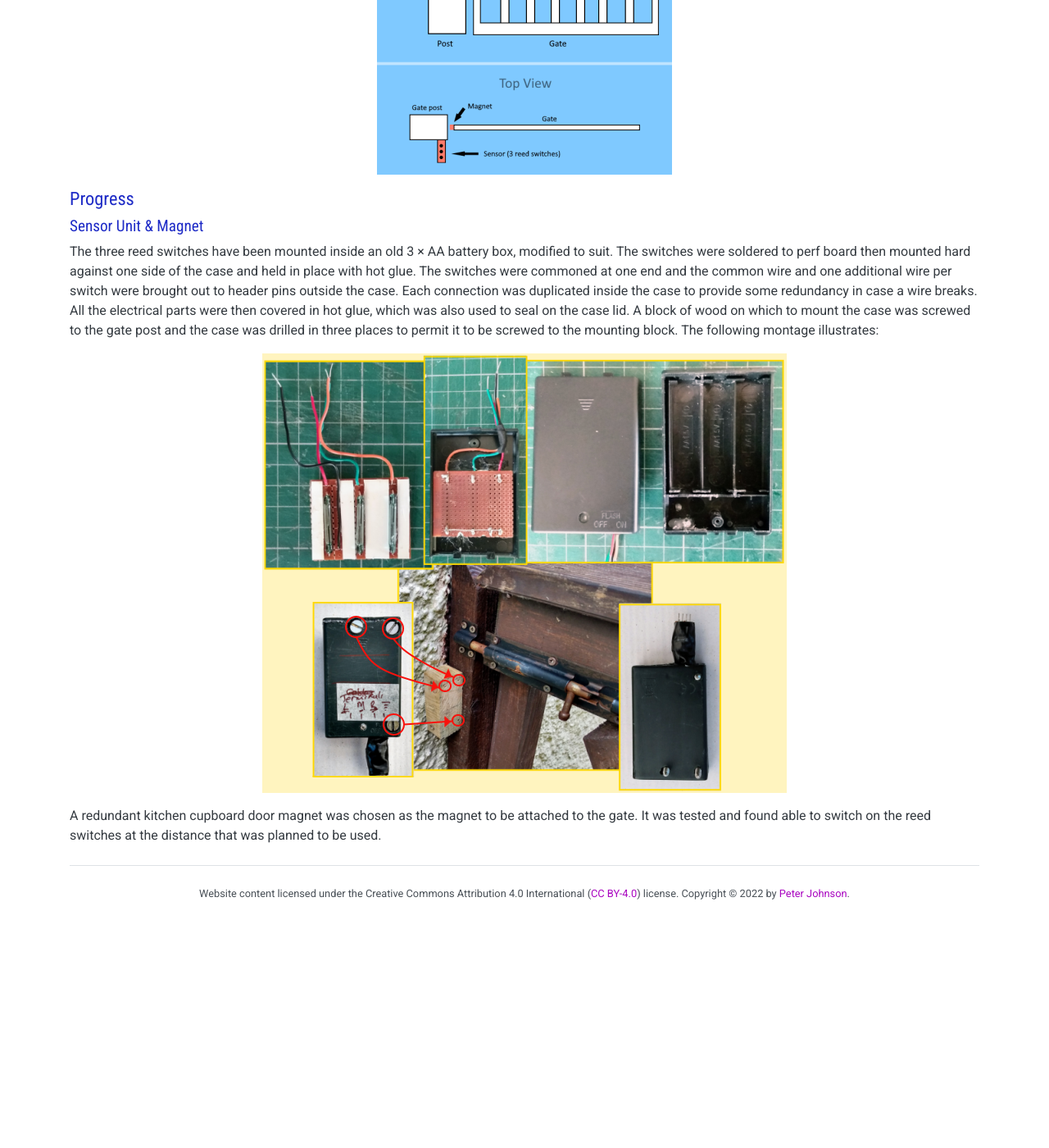
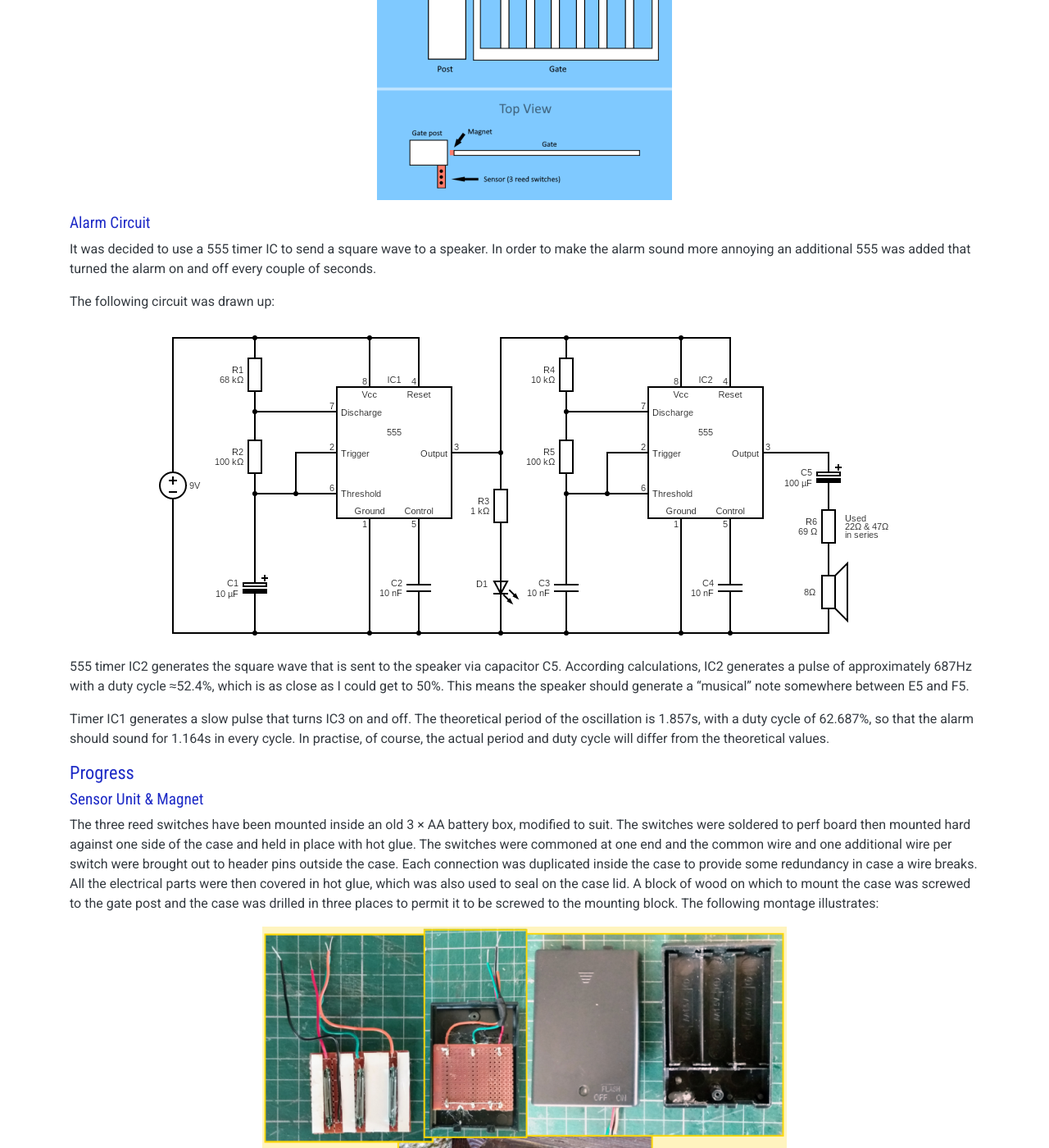
Before and after one commit to cahamo/cahamo.github.io, a Jekyll site: the page built from projects/gate-sensor/index.html, in a window 1280 px wide and 1400 px high, scrolled down 1078 px. Shown: the whole window at 82% size. Built offline with Jekyll 4.4.1, drawn with Linux system fonts in a browser that asks for light colours; comment, search, counter and statistics services are not loaded; before the commit the page ends 2194 px from its top, so only the background shows below that; some of the changed text lies outside the part shown.

Commit message:
Add gate sensor alram circuit details
Add circuit design with schematic
Add circuit breadboard video and describe tests

```diff
--- a/projects/gate-sensor/index.html
+++ b/projects/gate-sensor/index.html
@@ -35,6 +37,18 @@ layout: default
 
 <p><img class="img-fluid mx-auto d-block" src="/assets/img/projects/gate-sensor/gate-sensor--gate-diagram_360x486.png" width="360" height="486" alt="Diagram of gate sensor case and magnet locations on gate"></p>
 
+<h3>Alarm Circuit</h3>
+
+<p>It was decided to use a 555 timer IC to send a square wave to a speaker. In order to make the alarm sound more annoying an additional 555 was added that turned the alarm on and off every couple of seconds.</p>
+
+<p>The following circuit was drawn up:</p>
+
+<p><img class="img-fluid mx-auto d-block" src="/assets/img/projects/gate-sensor/gate-sensor--alarm-circuit-diagram_906x389.png" width="906" height="389" alt="Gate sensor alram circuit diagram"></p>
+
+<p>555 timer IC2 generates the square wave that is sent to the speaker via capacitor C5. According calculations, IC2 generates a pulse of approximately 687Hz with a duty cycle &asymp;52.4%, which is as close as I could get to 50%. This means the speaker should generate a &ldquo;musical&rdquo; note somewhere between E5 and F5.</p>
+
+<p>Timer IC1 generates a slow pulse that turns IC3 on and off. The theoretical period of the oscillation is 1.857s, with a duty cycle of 62.687%, so that the alarm should sound for 1.164s in every cycle. In practise, of course, the actual period and duty cycle will differ from the theoretical values.</p>
+
 <h2>Progress</h2>
 
 <h3>Sensor Unit &amp; Magnet</h3>
@@ -44,3 +58,17 @@ layout: default
 <p><img class="img-fluid mx-auto d-block" src="/assets/img/projects/gate-sensor/gate-sensor--sensor-case-construction_640x536.png" width="640" height="536" alt="Montage of photos showing construction of gate sensor unit"></p>
 
 <p>A redundant kitchen cupboard door magnet was chosen as the magnet to be attached to the gate. It was tested and found able to switch on the reed switches at the distance that was planned to be used.</p>
+
+<h3>Alarm</h3>
+
+<p>The circuit shown above was constructed on two breadboards and has been tested. Here's a video of the (not very loud) alarm in action:</p>
+
+<div class="text-center">
+    <div>
+        <iframe width="560" height="315" src="https://www.youtube.com/embed/4xNjwyfa7eg" title="YouTube video player" frameborder="0" allow="accelerometer; autoplay; clipboard-write; encrypted-media; gyroscope; picture-in-picture" allowfullscreen></iframe>
+    </div>
+</div>
+
+<p>The sound generating 555 chip is on the small breadboard and the 555 that pulses the sound on and off is on the larger breadboard.</p>
+
+<p>Testing the circuit on the breadboard revealed that the speaker produced its loudest sound at 4393Hz, much higher than the expected 687Hz. However it did produce a lower peak sound at 872Hz.</p>
```
Also changed, not shown: other parts of projects/gate-sensor/index.html (+2 -0 lines), assets/img/projects/gate-sensor/gate-sensor--alarm-circuit-diagram_906x389.png (added).
